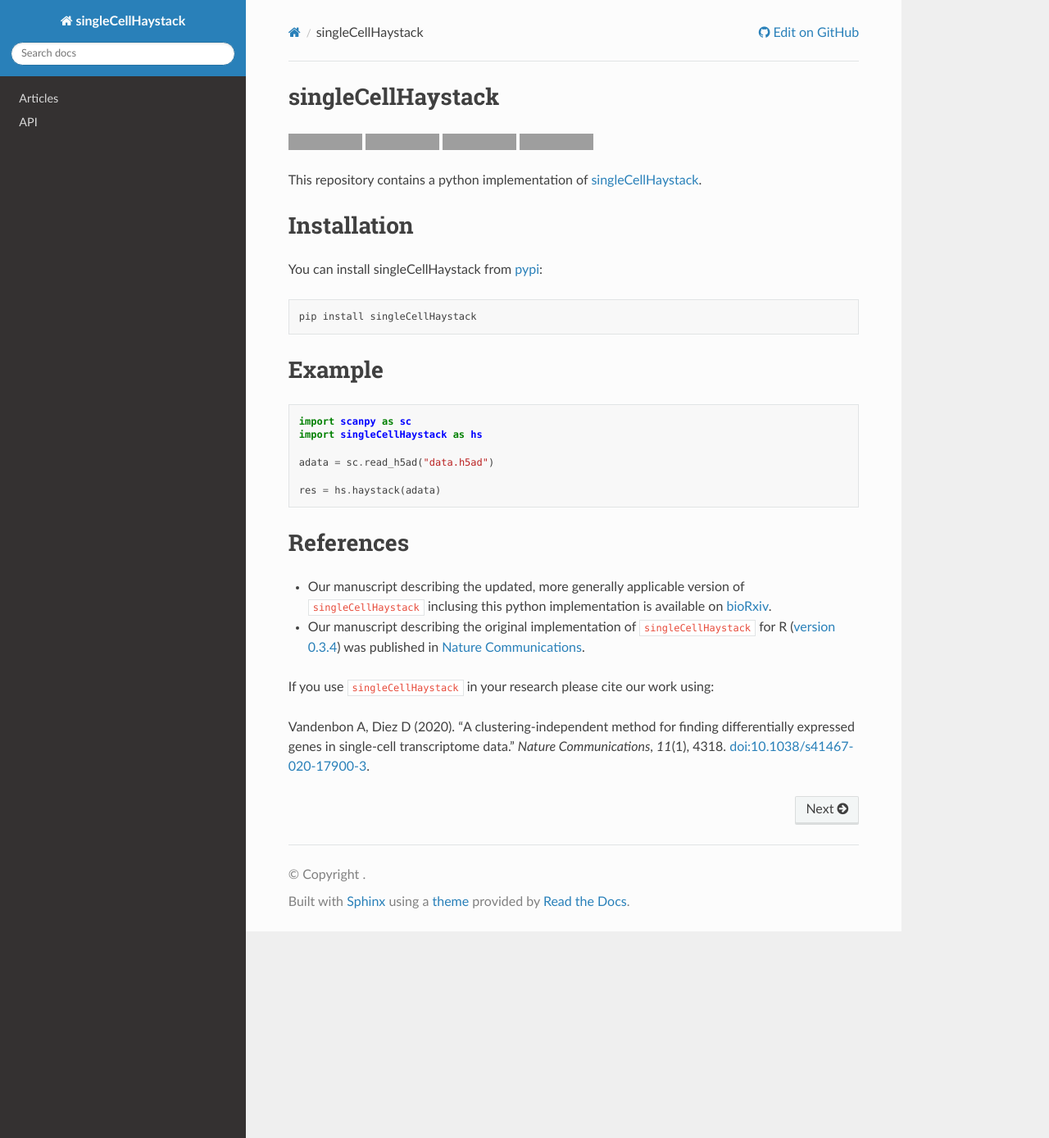
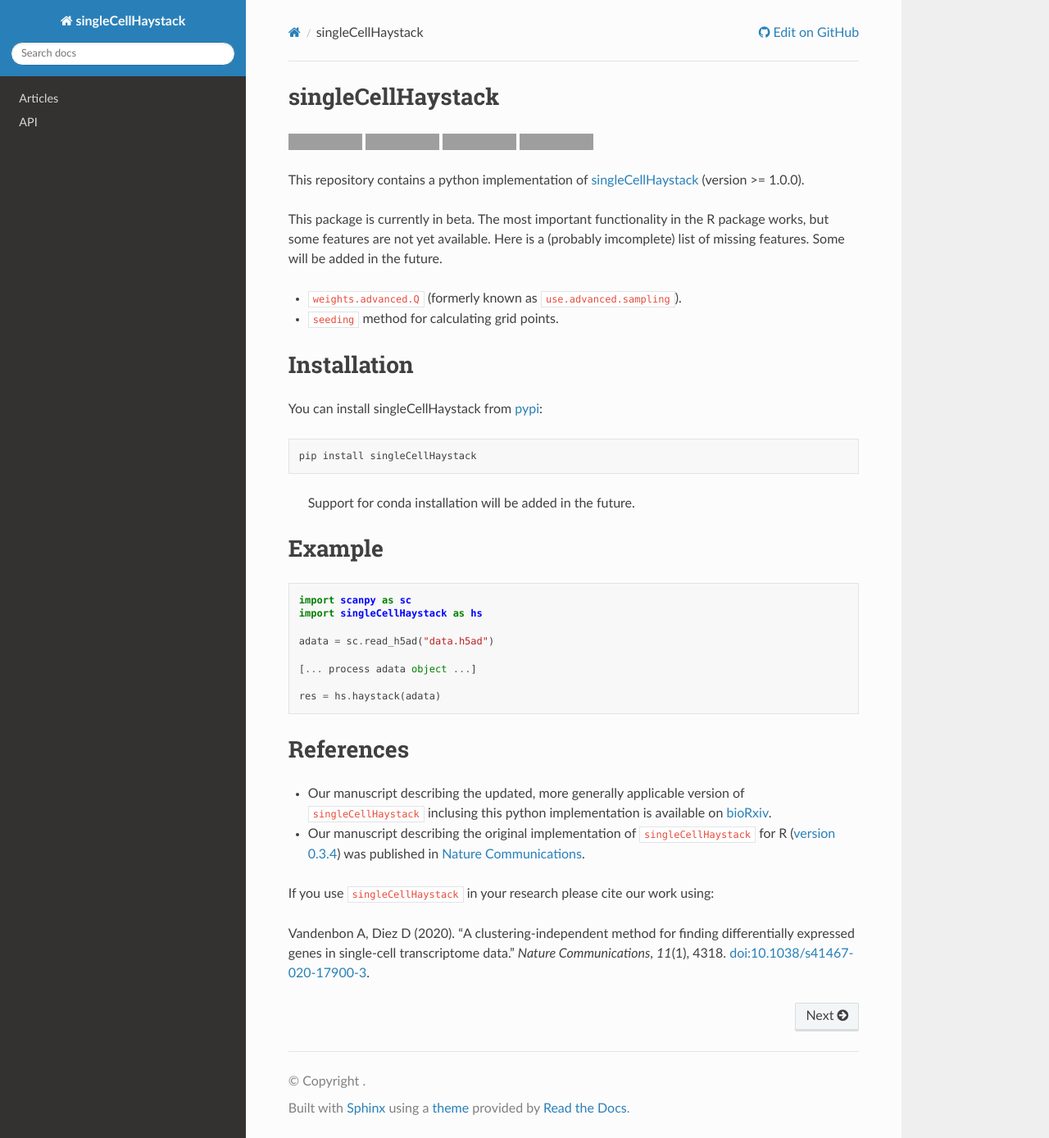
Before and after one commit to ddiez/singleCellHaystack-py, a Sphinx documentation site: the page built from docs/index.md, in a window 1280 px wide and 1388 px high. Shown: the whole window at 82% size. Built offline with Sphinx 7.4.7 and the Read the Docs theme 2.0.0, drawn with Linux system fonts in a browser that asks for light colours; pages that are not in the unit, such as notebooks, are missing from menus; grey boxes are pictures that could not be loaded.

Commit message:
Update index.md.

````diff
--- a/docs/index.md
+++ b/docs/index.md
@@ -6,7 +6,13 @@ singleCellHaystack
 [![PyPI](https://img.shields.io/pypi/v/singleCellHaystack?logo=PyPI)](https://pypi.org/project/singleCellHaystack)
 [![PyPIDownloads](https://pepy.tech/badge/singleCellHaystack)](https://pepy.tech/project/singleCellHaystack)
 
-This repository contains a python implementation of [singleCellHaystack](https://github.com/alexisvdb/singleCellHaystack).
+This repository contains a python implementation of [singleCellHaystack](https://github.com/alexisvdb/singleCellHaystack) (version >= 1.0.0).
+
+This package is currently in beta. The most important functionality in the R package works, but some features are not yet available. Here is a (probably imcomplete) list of missing features. Some will be added in the future.
+
+* `weights.advanced.Q` (formerly known as `use.advanced.sampling`).
+
+* `seeding` method for calculating grid points.
 
 # Installation
 
@@ -16,6 +22,8 @@ You can install singleCellHaystack from [pypi](https://pypi.org):
 pip install singleCellHaystack
 ```
 
+>Support for conda installation will be added in the future.
+
 # Example
 
 ```
@@ -23,6 +31,8 @@ import scanpy as sc
 import singleCellHaystack as hs
 
 adata = sc.read_h5ad("data.h5ad")
+
+[... process adata object ...]
 
 res = hs.haystack(adata)
 ```
````
